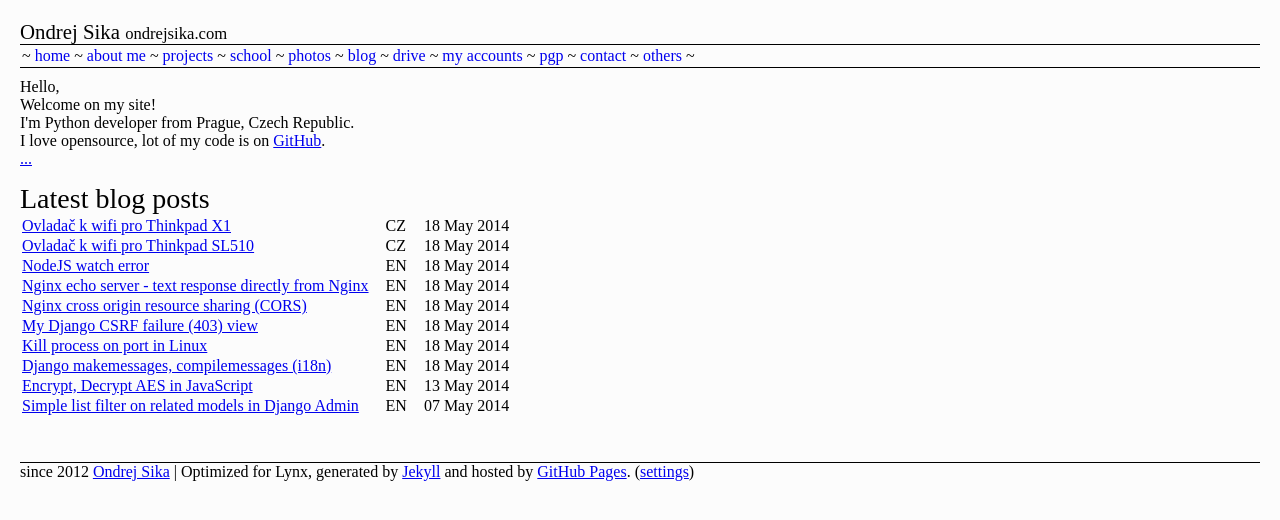
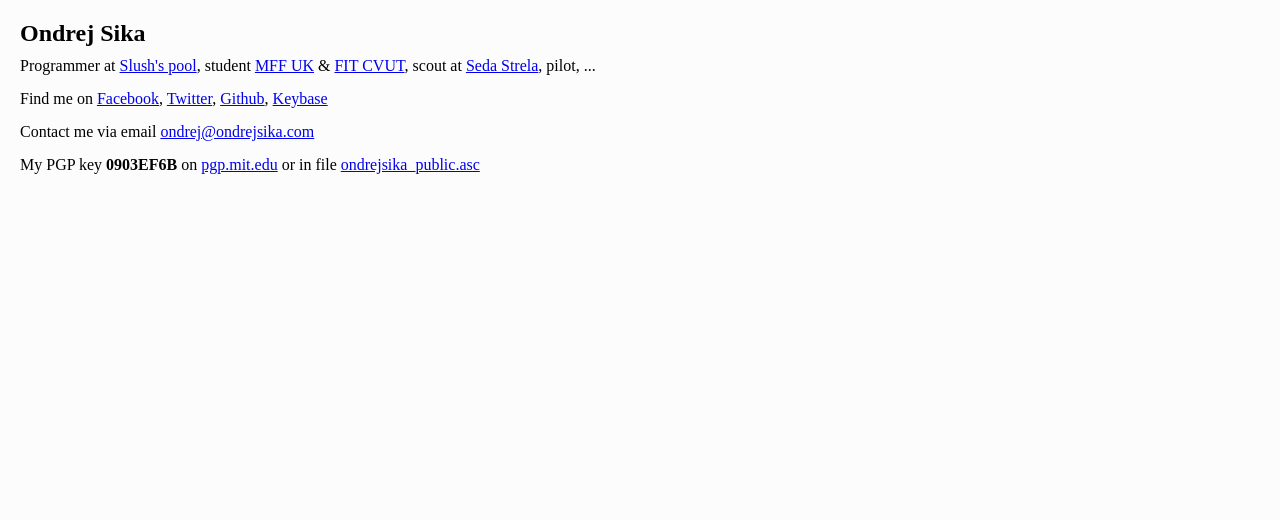
Before and after one commit to ondrejsika/ondrejsika.com, a Jekyll site: the page built from index.html, in a window 1280 px wide. Shown: the top 520 px of the page. Built offline with Jekyll 4.4.1, drawn with Linux system fonts in a browser that asks for light colours; Markdown is read by kramdown in place of the engine named in the settings; comment, search, counter and statistics services are not loaded.

Commit message:
update my homepage

```diff
--- a/_layouts/base.html
+++ b/_layouts/base.html
@@ -3,7 +3,7 @@
     <head>
         <meta charset="utf-8" />
 
-        <title>Ondrej Sika | {{page.title}}</title>
+        <title>Ondrej Sika{% if page.title %} | {{page.title}}{% endif %}</title>
         <link rel="shortcut icon" type="image/png"  href="/favicon.png" />
         <meta name="author" content="Ondrej Sika">
         <meta name="description" content="{% if page.meta_description %}{{ page.meta_description }}{% else %}Ondrej Sika's personal website.{% endif %}">
@@ -27,8 +27,11 @@
     </head>
     <body>
         {{content}}
+        {% if page.nofooter %}
+        {% else %}
         <hr style="margin-top: 30px;">
         <p class="footer">since 2012 <a href="http://ondrejsika.com" class="no-target">Ondrej Sika</a> | Optimized for Lynx, generated by <a href="http://jekyllrb.com" target="_blank">Jekyll</a> and hosted by <a href="http://pages.github.com" target="_blank">GitHub Pages</a>. (<a href="/settings.html">settings</a>)</p>
+        {% endif %}
         <script type="text/javascript" src="/static/src/main.js"></script>
     </body>
 </html>
--- a/index.html
+++ b/index.html
@@ -1,36 +1,10 @@
 ---
-layout: default
-title: Home
+layout: base
+nofooter: true
 ---
 
-
-<div>
-    <div style="float:left;">
-        <p>
-            Hello,
-        <br>
-            Welcome on my site!
-        <br>
-            I'm Python developer from Prague, Czech Republic.
-        <br>
-            I love opensource, lot of my code is on <a href="http://github.com/ondrejsika">GitHub</a>.
-        <br>
-            <a href="/about-me.html">...</a>
-       </p>
-
-        <h3>Latest blog posts</h3>
-        <table>
-          {% for post in site.posts limit:10 %}
-            <tr>
-                <td><a href="{{ post.url }}">{{ post.title }}</a></td>
-                <td>{{ post.lang }}</td>
-                <td>{{ post.date | date_to_string }}</td>
-            </tr>
-          {% endfor %}
-        </table>
-    </div>
-
-    <div style="float:right;">
-    </div>
-</div>
-<div style="clear:both;"></div>
+<h1 style="font-size: 1.5em; margin-bottom: 10px; font-weight: bold;">Ondrej Sika</h1>
+<p>Programmer at <a href="http://mining.bitcoin.cz">Slush's pool</a>, student <a href="http://mff.cuni.cz">MFF UK</a> &amp; <a href="http://fit.cvut.cz">FIT CVUT</a>, scout at <a href="http://sedastrela.cz">Seda Strela</a>, pilot, ...</p>
+<p>Find me on <a href="https://www.facebook.com/sikaondrej2">Facebook</a>, <a href="https://www.twitter.com/ondrejsika">Twitter</a>, <a href="https://www.github.com/ondrejsika">Github</a>, <a href="https://www.keybase.io/ondrejsika">Keybase</a></p>
+<p>Contact me via email <a href="mailto:ondrej@ondrejsika.com">ondrej@ondrejsika.com</a></p>
+<p>My PGP key <b>0903EF6B</b> on <a href="http://pgp.mit.edu/pks/lookup?op=vindex&search=0x775D8A020903EF6B">pgp.mit.edu</a> or in file <a href="ondrejsika_public.asc">ondrejsika_public.asc</a></p>
--- /dev/null
+++ b/index2.html
@@ -0,0 +1,4 @@
+---
+layout: default
+title: index2
+---
```
